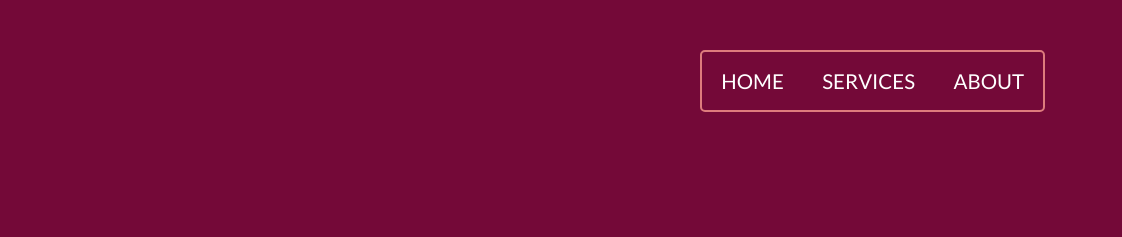
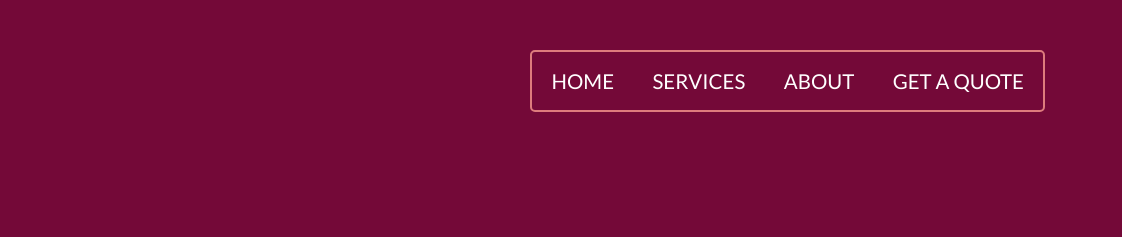
Before and after one commit to HavillahAnya/plumber-round-rock-tx, a plain HTML site: page index.html in a window 1280 px wide. Shown: the top 237 px of the page, 158-1280 px from the left. Drawn offline with Linux system fonts and the light colour scheme.

Commit message:
Update index.html

```diff
--- a/index.html
+++ b/index.html
@@ -23,6 +23,7 @@
 		    <li><a href="index.html">Home</a></li>
 			<li><a href="services.html">Services</a></li>
 			<li><a href="about.html">About</a></li>
+			<li><a href="https://forms.gle/4rmtEVjJqqNUFzKbA" target="_blank">Get a Quote</a></li>
           </ul>
         </div>
 	  </div>
```
